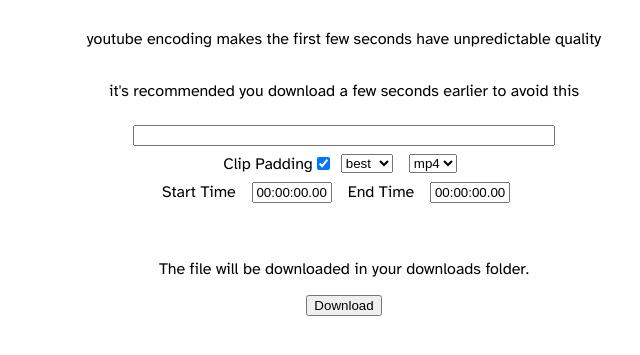
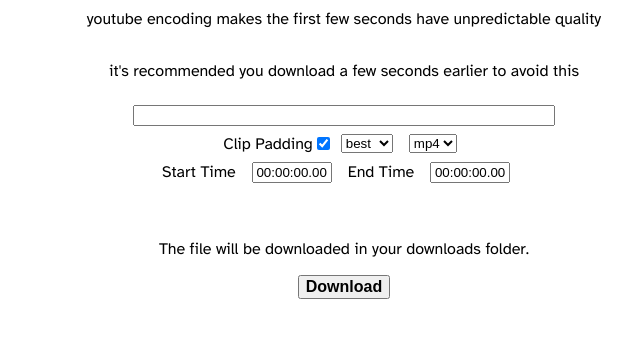
Before and after one commit to Sininenblue/clipper, an Electron app: page src/index.html in a window 800 px wide. Shown: the part 181-536 px from the top of the page, without its empty margins (56-696 px from the left). Drawn offline with Linux system fonts and the light colour scheme.

Commit message:
1.0 commit

```diff
--- a/src/index.css
+++ b/src/index.css
@@ -37,6 +37,12 @@
   margin: 0rem 1rem ;
 }
 
+
+.downloadButton {
+  font-weight: 700;
+  font-size: 16px;
+}
+
 .flexColumn {
   display: flex;
   flex-direction: column;
--- a/src/index.html
+++ b/src/index.html
@@ -7,8 +7,6 @@
     <link rel="preconnect" href="https://fonts.googleapis.com">
     <link rel="preconnect" href="https://fonts.gstatic.com" crossorigin>
     <link href="https://fonts.googleapis.com/css2?family=Atkinson+Hyperlegible:wght@400;700&display=swap" rel="stylesheet">
-
-      rel="stylesheet">
 
 
     <script src="render.js" defer></script>
@@ -52,7 +50,7 @@
       <p id="isDownloading"></p>
       <p>The file will be downloaded in your downloads folder.</p>
 
-      <button id="downloadButton">Download</button>
+      <button id="downloadButton" class="downloadButton">Download</button>
     </div>
   </body>
 </html>
```
